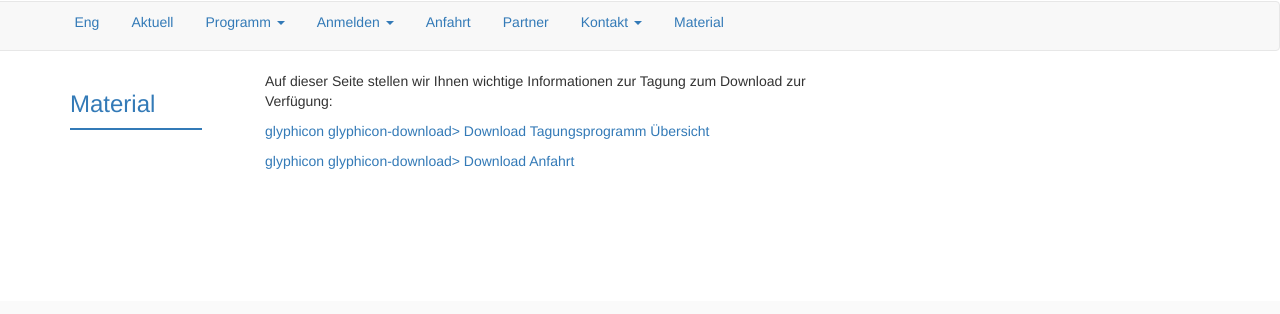
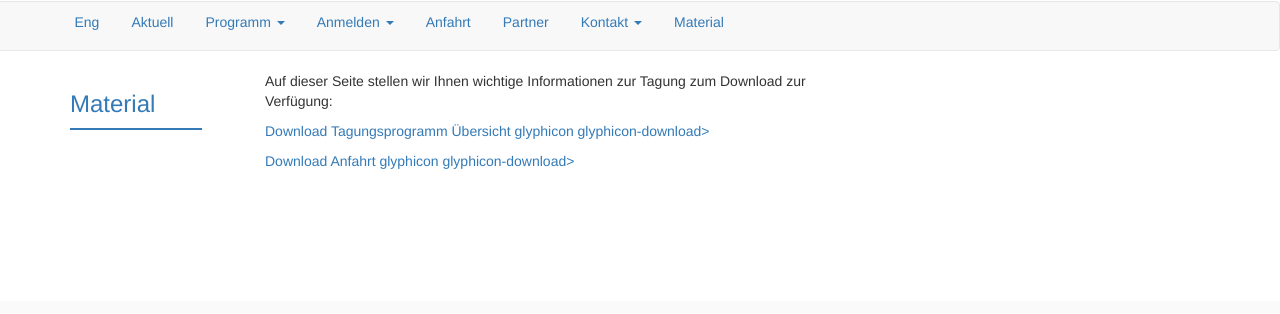
Before and after one commit to susedev/test, a Jekyll site: the page built from material.html, in a window 1280 px wide. Shown: the part 145-459 px from the top of the page. Built offline with Jekyll 4.4.1, drawn with Linux system fonts in a browser that asks for light colours; nearby versions of some CDN libraries.

Commit message:
Update material.html

```diff
--- a/material.html
+++ b/material.html
@@ -3,9 +3,8 @@ title: Material
 ---
 <p>Auf dieser Seite stellen wir Ihnen wichtige Informationen zur Tagung zum Download zur Verf&uuml;gung:</p>
 
-<p><a href="{{ site.base_url }}/media/tagungsprogramm-uebersicht.pdf"><span class="glyphicon-class">glyphicon glyphicon-download></span> Download Tagungsprogramm &Uuml;bersicht</a></p>
-
-<p><a href="{{ site.base_url }}/media/ karte-web.png"><span class="glyphicon-class">glyphicon glyphicon-download></span> Download Anfahrt</a></p>
+<p><a href="{{ site.base_url }}/media/tagungsprogramm-uebersicht.pdf"> Download Tagungsprogramm &Uuml;bersicht <span class="glyphicon-class">glyphicon glyphicon-download></span></a></p>
+<p><a href="{{ site.base_url }}/media/ karte-web.png"> Download Anfahrt <span class="glyphicon-class">glyphicon glyphicon-download></span></a></p>
 <p>&nbsp;</p>
 
 <p>&nbsp;</p>
```
